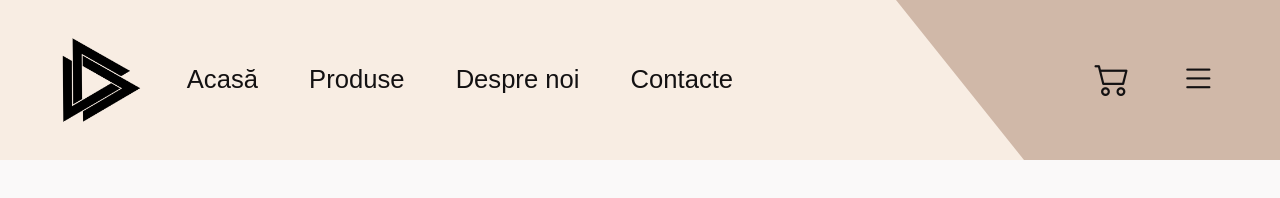
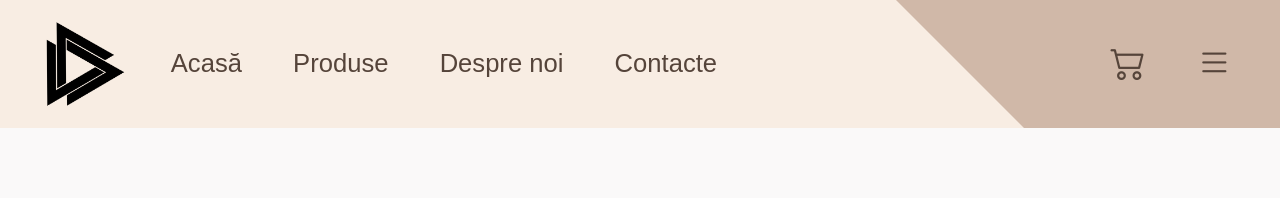
Before and after one commit to Alex-LikesPizza/TJA-project, a website: page index.html in a window 1280 px wide. Drawn offline with nearby package versions, Linux system fonts and the light colour scheme.

Commit message:
header scroll

```diff
--- a/index.html
+++ b/index.html
@@ -26,9 +26,10 @@
     </nav>
     <div class="header__background"></div>
   </header>
-
   <main>
 
   </main>
+
+  <script src="/js/components/header.js"></script>
 </body>
 </html>
--- /dev/null
+++ b/js/components/header.js
@@ -0,0 +1,16 @@
+const header = document.querySelector("#header");
+const headerScroll = () => {
+  const pageYOffset = window.scrollY;
+
+  if(pageYOffset === 0){
+    header.style.position = "absolute";
+    header.style.padding =  "1rem";
+    header.style.height = "8rem";
+  }
+  else{
+    header.style.position = "sticky";
+    header.style.padding =  "1rem";
+    header.style.height = "6rem";
+  }
+}
+setInterval(headerScroll, 10);
--- a/scss/abstracts/_variables.scss
+++ b/scss/abstracts/_variables.scss
@@ -5,4 +5,4 @@ $white: #FAF9F9;
 $primary: #DCCfC2;
 $primary-light: #F8EDE3;
 $primary-dark: #D0B8A8;
-$primary-accent: #553a48;
+$primary-accent: #55443a;
--- a/scss/components/_header.scss
+++ b/scss/components/_header.scss
@@ -1,13 +1,15 @@
 .header{
-  position: relative;
+  position: absolute;
   top: 0;
   left: 0;
   width: 100%;
+  height: 8rem;
   font-size: 1.6rem;
   font-family: "Nunito", sans-serif;
   padding: 2rem;
   background-color: $primary-light;
-  color: $black;
+  color: $primary-accent;
+  transition: 0.5s;
 
 
 
@@ -15,10 +17,11 @@
     position: relative;
     display: flex;
     z-index: 1;
+    height: 100%;
   }
 
   &__logo{
-    height: 6rem;
+    height: 100%;
     margin-left: -1rem;
   }
 
@@ -43,7 +46,7 @@
       content: "";
       width: 0;
       height: 2px;
-      background-color: $black;
+      background-color: $primary-accent;
       border-radius: 1rem;
       position: absolute;
       bottom: 0;
```
Also changed, not shown: css/style.css.
